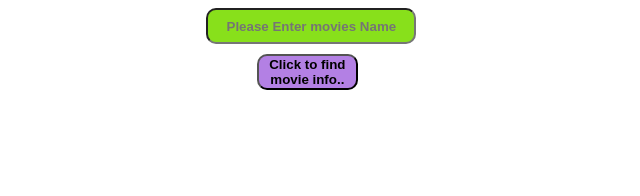
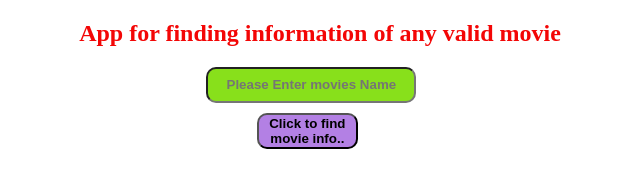
Before and after one commit to Nitishkumar8521/Fetch-I, a plain HTML site: page Omdb movie app/movie_app.html in a window 1280 px wide. Shown: the whole page, without its empty margins (320-960 px from the left). Drawn offline with Linux system fonts and the light colour scheme.

Commit message:
Fetching data and finding the information of entered movie

```diff
--- a/Omdb movie app/movie_app.html
+++ b/Omdb movie app/movie_app.html
@@ -46,6 +46,7 @@
   </style>
 </head>
 <body>
+  <h2 style="text-align: center;color: rgb(243, 6, 6); ">App for finding information of any valid movie</h2>
   <div id="container1">
     <input id="movie_name" type="text" placeholder="Please Enter movies Name">
     <br>
```
